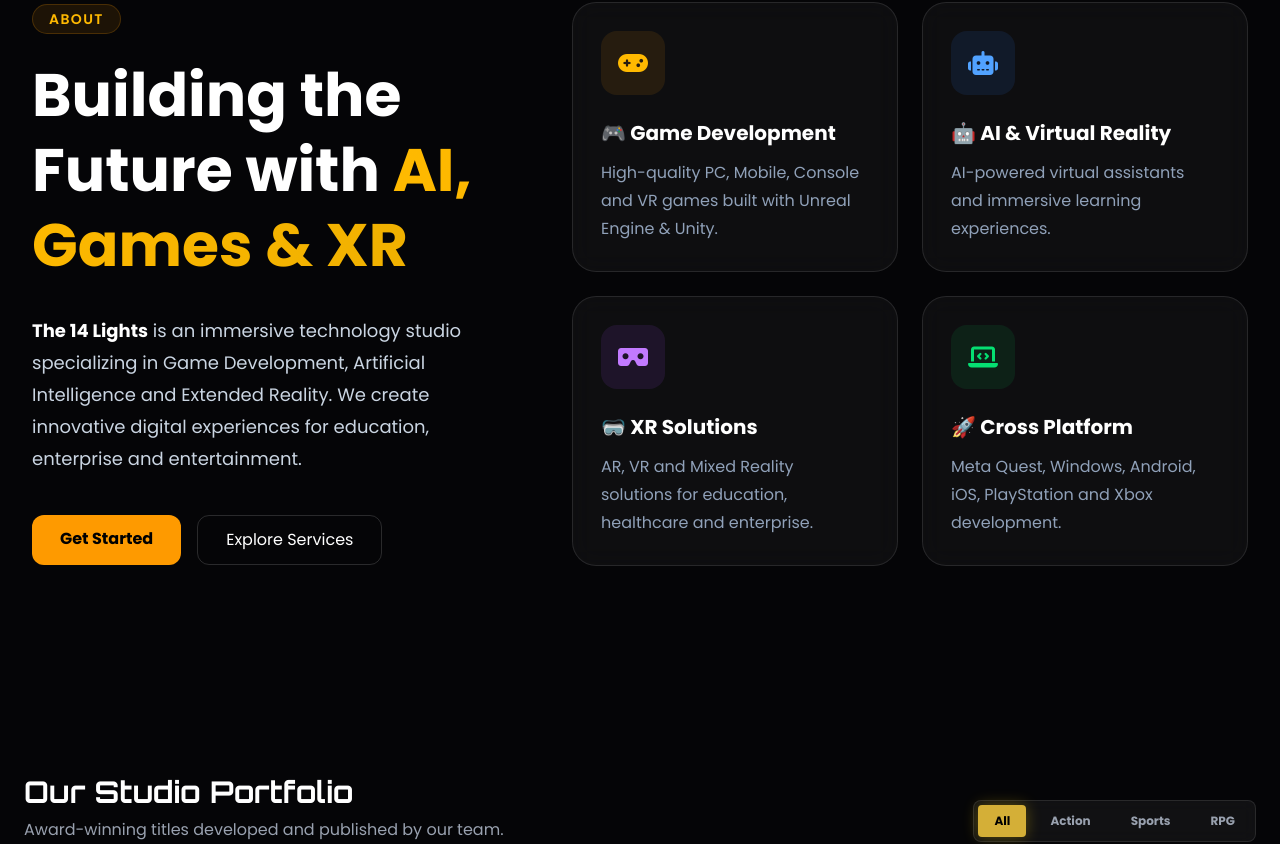
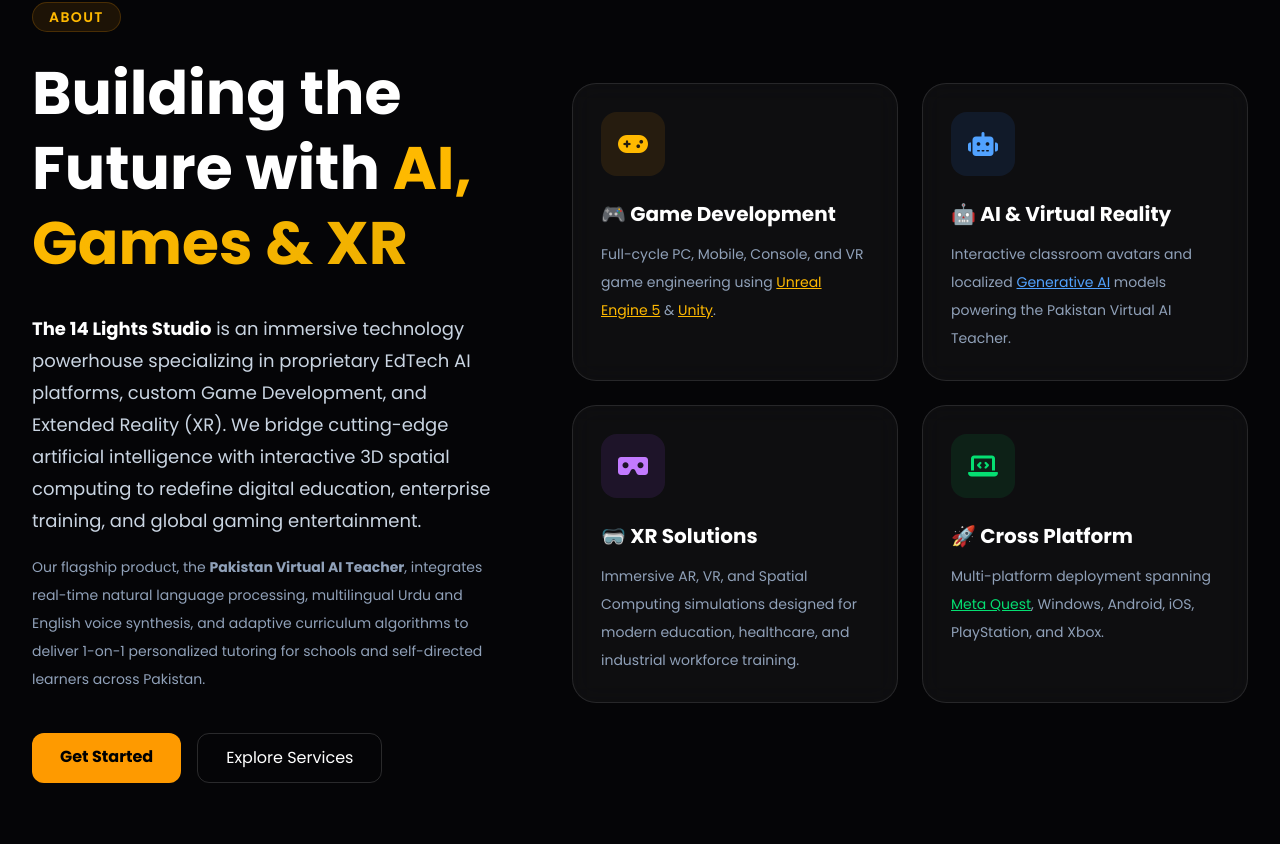
Before and after one commit to MuntahaSheikhMWI/The-14-Lights-Studio, a React (Vite) app: page / in a window 1280 px wide. Shown: the part 1116-1960 px from the top of the page. Built offline with nearby package versions, Linux system fonts and the light colour scheme.

Commit message:
chore: update SEO metadata and improve site indexing
Refined page titles, descriptions, and keywords for better SEO. Added robots.txt and sitemap.xml to improve search engine visibility and updated the homepage copy to better highlight the AI Teacher product.

```diff
--- a/index.html
+++ b/index.html
@@ -3,23 +3,25 @@
   <head>
     <meta charset="UTF-8" />
     <meta name="viewport" content="width=device-width, initial-scale=1.0" />
-    <title>The 14 Lights Studio | AI Virtual Teacher & Immersive Game Development</title>
-    <meta name="description" content="The 14 Lights Studio is a pioneer in AI-powered EdTech products—featuring the Pakistan Virtual AI Teacher—and high-performance Game Development & VR Studios." />
-    <meta name="keywords" content="Pakistan Virtual AI Teacher, AI Virtual Teacher, EdTech AI Platform, Game Development Studio, VR AR Games, Unreal Engine 5, Unity Game Dev, The 14 Lights Studio" />
+    <title>The 14 Lights Studio | Pakistan Virtual AI Teacher & Game Development Studio</title>
+    <meta name="description" content="The 14 Lights Studio is a pioneer in AI EdTech featuring Pakistan's Virtual AI Teacher, alongside high-performance Game Development &amp; VR Studios." />
+    <meta name="keywords" content="Pakistan Virtual AI Teacher, AI Virtual Teacher, EdTech AI Platform, Game Development Studio, VR AR Games, Unreal Engine 5, Unity Game Dev, The 14 Lights Studio, Karachi Pakistan" />
     <link rel="canonical" href="https://the14lights.com/" />
 
     <!-- Open Graph / Facebook -->
     <meta property="og:type" content="website" />
     <meta property="og:url" content="https://the14lights.com/" />
-    <meta property="og:title" content="The 14 Lights Studio | AI Virtual Teacher & Immersive Game Development" />
-    <meta property="og:description" content="Pioneering the Pakistan Virtual AI Teacher EdTech Platform alongside high-performance Game Engineering & VR/AR Experiences." />
+    <meta property="og:title" content="The 14 Lights Studio | Pakistan Virtual AI Teacher &amp; Game Development Studio" />
+    <meta property="og:description" content="Pioneering Pakistan's Virtual AI Teacher EdTech Platform alongside high-performance Game Development &amp; VR/AR Experiences." />
     <meta property="og:image" content="https://the14lights.com/assets/logo.png" />
+    <meta property="og:site_name" content="The 14 Lights Studio" />
 
     <!-- Twitter -->
     <meta property="twitter:card" content="summary_large_image" />
     <meta property="twitter:url" content="https://the14lights.com/" />
-    <meta property="twitter:title" content="The 14 Lights Studio | AI Virtual Teacher & Immersive Game Development" />
-    <meta property="twitter:description" content="Pioneering the Pakistan Virtual AI Teacher EdTech Platform alongside high-performance Game Engineering & VR/AR Experiences." />
+    <meta property="twitter:title" content="The 14 Lights Studio | Pakistan Virtual AI Teacher &amp; Game Development Studio" />
+    <meta property="twitter:description" content="Pioneering Pakistan's Virtual AI Teacher EdTech Platform alongside high-performance Game Development &amp; VR/AR Experiences." />
+    <meta property="twitter:image" content="https://the14lights.com/assets/logo.png" />
 
     <!-- Resource Hints -->
     <link rel="preconnect" href="https://fonts.googleapis.com">
@@ -35,20 +37,39 @@
       "@context": "https://schema.org",
       "@graph": [
         {
+          "@type": "WebSite",
+          "@id": "https://the14lights.com/#website",
+          "url": "https://the14lights.com/",
+          "name": "The 14 Lights Studio",
+          "description": "Pakistan's Premier Virtual AI Teacher EdTech Platform and Immersive Game Development Studio.",
+          "publisher": {
+            "@id": "https://the14lights.com/#organization"
+          },
+          "inLanguage": "en-US"
+        },
+        {
           "@type": "SoftwareApplication",
           "@id": "https://the14lights.com/#product",
           "name": "Pakistan Virtual AI Teacher",
           "applicationCategory": "EducationalApplication",
-          "operatingSystem": "Web, Android, iOS, Windows",
+          "operatingSystem": "Web, Android, iOS, Windows, VR",
           "description": "An AI-powered virtual teacher platform developed by The 14 Lights Studio for adaptive, localized, and interactive education in Pakistan.",
           "author": {
             "@type": "Organization",
             "@id": "https://the14lights.com/#organization"
           },
+          "offers": {
+            "@type": "Offer",
+            "price": "0",
+            "priceCurrency": "USD",
+            "availability": "https://schema.org/InStock"
+          },
           "aggregateRating": {
             "@type": "AggregateRating",
             "ratingValue": "4.9",
-            "reviewCount": "32"
+            "reviewCount": "32",
+            "bestRating": "5",
+            "worstRating": "1"
           }
         },
         {
@@ -57,6 +78,7 @@
           "name": "The 14 Lights Studio",
           "url": "https://the14lights.com/",
           "logo": "https://the14lights.com/assets/logo.png",
+          "image": "https://the14lights.com/assets/logo.png",
           "sameAs": [
             "https://pk.linkedin.com/company/the14lights"
           ],
@@ -69,7 +91,79 @@
             "Unity Engine",
             "Interactive Simulations"
           ],
+          "address": {
+            "@type": "PostalAddress",
+            "addressLocality": "Karachi",
+            "addressCountry": "PK"
+          },
           "description": "The 14 Lights Studio is a technology studio specializing in proprietary AI educational products and high-performance game development."
+        },
+        {
+          "@type": "BreadcrumbList",
+          "@id": "https://the14lights.com/#breadcrumbs",
+          "itemListElement": [
+            {
+              "@type": "ListItem",
+              "position": 1,
+              "name": "Home",
+              "item": "https://the14lights.com/"
+            },
+            {
+              "@type": "ListItem",
+              "position": 2,
+              "name": "About",
+              "item": "https://the14lights.com/#about"
+            },
+            {
+              "@type": "ListItem",
+              "position": 3,
+              "name": "Portfolio",
+              "item": "https://the14lights.com/#top-games"
+            },
+            {
+              "@type": "ListItem",
+              "position": 4,
+              "name": "Creators",
+              "item": "https://the14lights.com/#team"
+            },
+            {
+              "@type": "ListItem",
+              "position": 5,
+              "name": "Blog",
+              "item": "https://the14lights.com/#/blog"
+            }
+          ]
+        },
+        {
+          "@type": "FAQPage",
+          "@id": "https://the14lights.com/#faq",
+          "mainEntity": [
+            {
+              "@type": "Question",
+              "name": "What is the Pakistan Virtual AI Teacher by The 14 Lights Studio?",
+              "acceptedAnswer": {
+                "@type": "Answer",
+                "text": "The Pakistan Virtual AI Teacher is an interactive, AI-driven educational platform developed by The 14 Lights Studio. It provides personalized 1-on-1 AI tutoring, multilingual voice support in Urdu and English, and adaptive learning paths for schools and students across Pakistan."
+              }
+            },
+            {
+              "@type": "Question",
+              "name": "What services does The 14 Lights Studio offer for Game Development and VR?",
+              "acceptedAnswer": {
+                "@type": "Answer",
+                "text": "The 14 Lights Studio offers full-lifecycle cross-platform game development using Unreal Engine 5 and Unity, Virtual Reality (VR) simulations for training and gaming, Extended Reality (XR) experiences, and 3D asset engineering for Mobile, PC, Meta Quest, PlayStation, and Xbox."
+              }
+            }
+          ]
+        },
+        {
+          "@type": "Person",
+          "@id": "https://the14lights.com/#hassan-noor-soomro",
+          "name": "Hassan Noor Soomro",
+          "jobTitle": "Founder & System Designer",
+          "worksFor": {
+            "@id": "https://the14lights.com/#organization"
+          }
         },
         {
           "@type": "SiteNavigationElement",
@@ -78,10 +172,10 @@
           "url": [
             "https://the14lights.com/#hero",
             "https://the14lights.com/#about",
-            "https://the14lights.com/#portfolio",
-            "https://the14lights.com/#creators",
-            "https://the14lights.com/#community-feedback",
-            "https://the14lights.com/blog/"
+            "https://the14lights.com/#top-games",
+            "https://the14lights.com/#team",
+            "https://the14lights.com/#contact",
+            "https://the14lights.com/#/blog"
           ]
         }
       ]
--- a/src/components/HomePage.tsx
+++ b/src/components/HomePage.tsx
@@ -371,8 +371,8 @@
             <span className="text-gradient-gold drop-shadow-lg">VIRTUAL AI TEACHER</span>
           </h1>
 
-          <p className="text-base md:text-xl text-gray-300 max-w-xl md:max-w-2xl mx-auto mb-8 md:mb-10 leading-relaxed font-light fade-in-up px-2" style={{ animationDelay: '0.3s' }}>
-            An intelligent VR-powered educator delivering immersive, interactive, and personalized learning experiences.
+          <p className="text-base md:text-xl text-gray-300 max-w-xl md:max-w-3xl mx-auto mb-8 md:mb-10 leading-relaxed font-light fade-in-up px-2" style={{ animationDelay: '0.3s' }}>
+            The 14 Lights Studio presents Pakistan's First Virtual AI Teacher—an advanced conversational AI classroom assistant and adaptive EdTech avatar engineered for multilingual learning in Urdu and English. Empowering educational institutions with personalized AI tutoring, spatial VR simulations, and next-generation interactive learning.
           </p>
 
           <div className="flex flex-col sm:flex-row items-center justify-center gap-4 md:gap-5 w-full sm:w-auto fade-in-up" style={{ animationDelay: '0.4s' }}>
@@ -449,7 +449,10 @@
               </h2>
 
               <p className="mt-8 text-lg leading-8 text-slate-300">
-                <strong className="text-white">The 14 Lights</strong> is an immersive technology studio specializing in Game Development, Artificial Intelligence and Extended Reality. We create innovative digital experiences for education, enterprise and entertainment.
+                <strong className="text-white">The 14 Lights Studio</strong> is an immersive technology powerhouse specializing in proprietary EdTech AI platforms, custom Game Development, and Extended Reality (XR). We bridge cutting-edge artificial intelligence with interactive 3D spatial computing to redefine digital education, enterprise training, and global gaming entertainment.
+              </p>
+              <p className="mt-4 text-sm leading-7 text-slate-400">
+                Our flagship product, the <strong>Pakistan Virtual AI Teacher</strong>, integrates real-time natural language processing, multilingual Urdu and English voice synthesis, and adaptive curriculum algorithms to deliver 1-on-1 personalized tutoring for schools and self-directed learners across Pakistan.
               </p>
 
               <div className="mt-10 flex flex-wrap gap-4">
@@ -469,15 +472,19 @@
                     <i className="fa-solid fa-gamepad text-amber-400 text-2xl"></i>
                   </div>
                   <h3 className="text-xl font-bold text-white mb-3">🎮 Game Development</h3>
-                  <p className="text-slate-400 leading-7">High-quality PC, Mobile, Console and VR games built with Unreal Engine & Unity.</p>
+                  <p className="text-slate-400 leading-7 text-sm">
+                    Full-cycle PC, Mobile, Console, and VR game engineering using <a href="https://www.unrealengine.com/" target="_blank" rel="noopener noreferrer" className="text-amber-400 underline hover:text-amber-300">Unreal Engine 5</a> &amp; <a href="https://unity.com/" target="_blank" rel="noopener noreferrer" className="text-amber-400 underline hover:text-amber-300">Unity</a>.
+                  </p>
                 </div>
 
                 <div className="group rounded-3xl p-7 bg-white/[0.04] backdrop-blur-md border border-white/10 hover:border-blue-400/50 hover:-translate-y-2 transition-all duration-300">
                   <div className="w-16 h-16 rounded-2xl bg-blue-500/10 flex items-center justify-center mb-6">
                     <i className="fa-solid fa-robot text-blue-400 text-2xl"></i>
                   </div>
-                  <h3 className="text-xl font-bold text-white mb-3">🤖 AI & Virtual Reality</h3>
-                  <p className="text-slate-400 leading-7">AI-powered virtual assistants and immersive learning experiences.</p>
+                  <h3 className="text-xl font-bold text-white mb-3">🤖 AI &amp; Virtual Reality</h3>
+                  <p className="text-slate-400 leading-7 text-sm">
+                    Interactive classroom avatars and localized <a href="https://ai.google/" target="_blank" rel="noopener noreferrer" className="text-blue-400 underline hover:text-blue-300">Generative AI</a> models powering the Pakistan Virtual AI Teacher.
+                  </p>
                 </div>
 
                 <div className="group rounded-3xl p-7 bg-white/[0.04] backdrop-blur-md border border-white/10 hover:border-purple-400/50 hover:-translate-y-2 transition-all duration-300">
@@ -485,7 +492,9 @@
                     <i className="fa-solid fa-vr-cardboard text-purple-400 text-2xl"></i>
                   </div>
                   <h3 className="text-xl font-bold text-white mb-3">🥽 XR Solutions</h3>
-                  <p className="text-slate-400 leading-7">AR, VR and Mixed Reality solutions for education, healthcare and enterprise.</p>
+                  <p className="text-slate-400 leading-7 text-sm">
+                    Immersive AR, VR, and Spatial Computing simulations designed for modern education, healthcare, and industrial workforce training.
+                  </p>
                 </div>
 
                 <div className="group rounded-3xl p-7 bg-white/[0.04] backdrop-blur-md border border-white/10 hover:border-green-400/50 hover:-translate-y-2 transition-all duration-300">
@@ -493,7 +502,9 @@
                     <i className="fa-solid fa-laptop-code text-green-400 text-2xl"></i>
                   </div>
                   <h3 className="text-xl font-bold text-white mb-3">🚀 Cross Platform</h3>
-                  <p className="text-slate-400 leading-7">Meta Quest, Windows, Android, iOS, PlayStation and Xbox development.</p>
+                  <p className="text-slate-400 leading-7 text-sm">
+                    Multi-platform deployment spanning <a href="https://www.meta.com/quest/" target="_blank" rel="noopener noreferrer" className="text-green-400 underline hover:text-green-300">Meta Quest</a>, Windows, Android, iOS, PlayStation, and Xbox.
+                  </p>
                 </div>
               </div>
             </div>
@@ -694,12 +705,12 @@
 
             <div className="grid grid-cols-1 sm:grid-cols-2 lg:grid-cols-3 gap-x-8 gap-y-12 xl:gap-y-14">
               {[
-                { name: 'Hassan Noor Soomro', role: 'Founder & System Designer', img: 'https://the14lights.com/assets/team/HNS.jpeg', animSpeed: '12s' },
-                { name: 'Anum Shakeel', role: 'Chief Marketing Officer', img: 'https://the14lights.com/assets/team/anum.jpeg', animSpeed: '10s' },
-                { name: 'Dr Danish Nazir', role: '3D Artist & Developer', img: 'https://the14lights.com/assets/team/Danish.jpeg', animSpeed: '11s' },
-                { name: 'Ali', role: 'Animator & Rigger', img: 'https://the14lights.com/assets/team/Ali%20Animator%20and%20Rigger.jpeg', animSpeed: '13s' },
-                { name: 'Ahmed Shahab', role: 'UI/UX Game Designer', img: 'https://the14lights.com/assets/team/ahmed.jpeg', animSpeed: '14s' },
-                { name: 'Muhammad Sheroz', role: 'Security Expert', img: 'https://the14lights.com/assets/team/sheroz.jpeg', animSpeed: '15s' },
+                { name: 'Hassan Noor Soomro', role: 'Founder & System Designer', bio: 'Architect behind Pakistan Virtual AI Teacher and studio system design.', img: 'https://the14lights.com/assets/team/HNS.jpeg', animSpeed: '12s' },
+                { name: 'Anum Shakeel', role: 'Chief Marketing Officer', bio: 'Directing global brand strategy, growth, and EdTech partnerships.', img: 'https://the14lights.com/assets/team/anum.jpeg', animSpeed: '10s' },
+                { name: 'Dr Danish Nazir', role: '3D Artist & Developer', bio: 'Specializing in high-fidelity 3D modeling, spatial rendering, and VR assets.', img: 'https://the14lights.com/assets/team/Danish.jpeg', animSpeed: '11s' },
+                { name: 'Ali', role: 'Animator & Rigger', bio: 'Expert in character rigging, facial capture, and smooth avatar locomotion.', img: 'https://the14lights.com/assets/team/Ali%20Animator%20and%20Rigger.jpeg', animSpeed: '13s' },
+                { name: 'Ahmed Shahab', role: 'UI/UX Game Designer', bio: 'Designing intuitive player interfaces and fluid mobile touch controls.', img: 'https://the14lights.com/assets/team/ahmed.jpeg', animSpeed: '14s' },
+                { name: 'Muhammad Sheroz', role: 'Security Expert', bio: 'Ensuring enterprise-grade data privacy, cloud protection, and server resilience.', img: 'https://the14lights.com/assets/team/sheroz.jpeg', animSpeed: '15s' },
               ].map((member, idx) => (
                 <div key={idx} className="group flex flex-col items-center text-center transition-all duration-500 hover:-translate-y-2">
                   <div className="relative w-36 h-36 md:w-40 md:h-40 mb-6">
@@ -716,11 +727,14 @@
                       />
                     </div>
                   </div>
-                  <h4 className="text-xl md:text-2xl font-bold text-white mb-1 transition-colors duration-300 group-hover:text-gold-500">
+                  <h3 className="text-xl md:text-2xl font-bold text-white mb-1 transition-colors duration-300 group-hover:text-gold-500">
                     {member.name}
-                  </h4>
-                  <p className="text-xs md:text-sm text-neutral-400 font-medium uppercase tracking-[0.15em]">
+                  </h3>
+                  <p className="text-xs md:text-sm text-neutral-400 font-medium uppercase tracking-[0.15em] mb-2">
                     {member.role}
+                  </p>
+                  <p className="text-xs text-neutral-500 max-w-xs leading-relaxed">
+                    {member.bio}
                   </p>
                 </div>
               ))}
```
Also changed, not shown: public/robots.txt (added), 1 other file (tests, documents, lock files or other folders).
